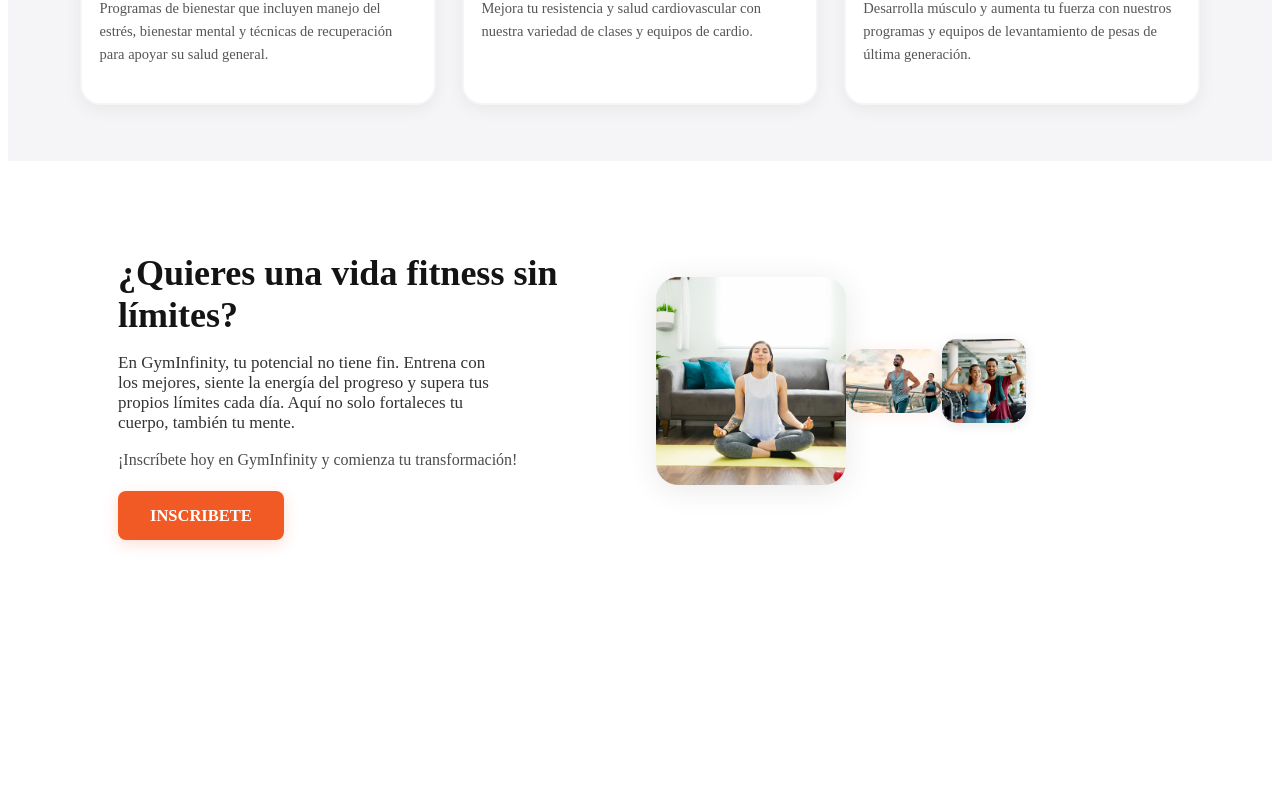
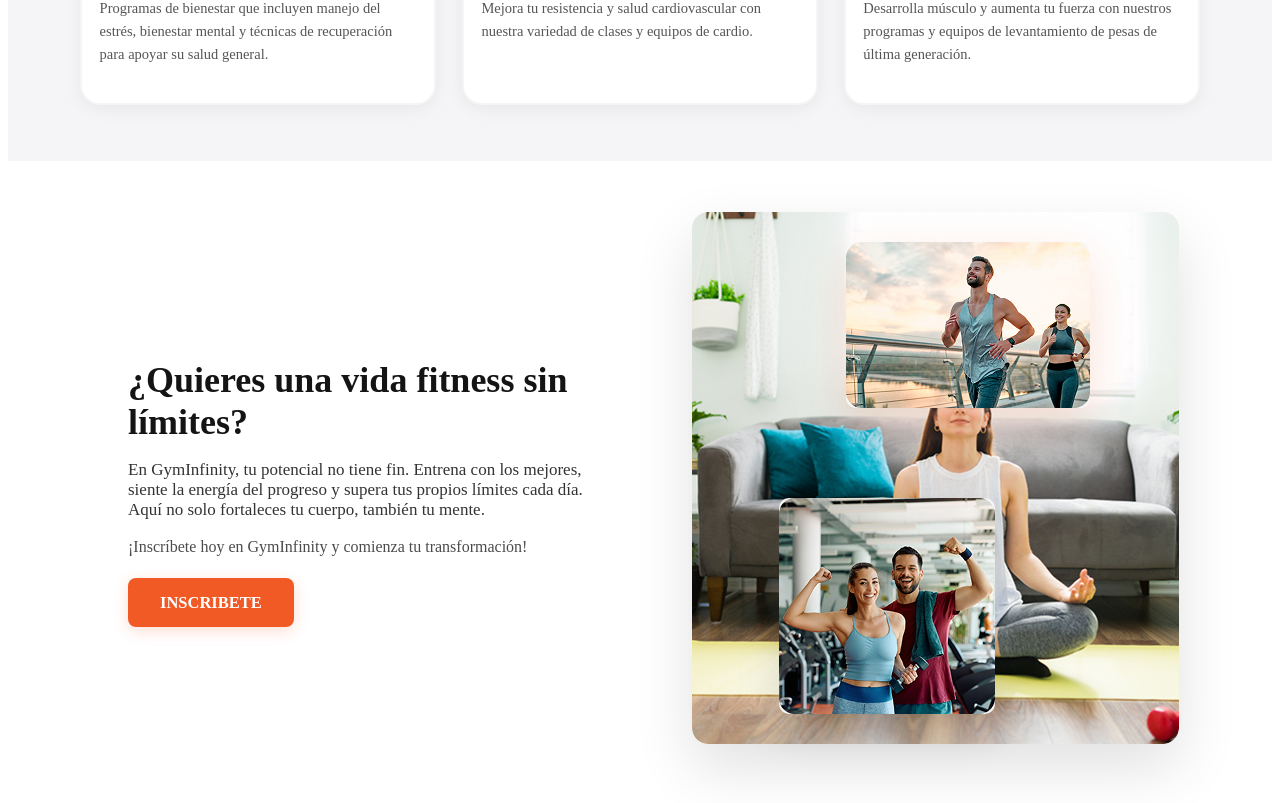
Before and after one commit to Vasibe/fromValidatorFront, a Next.js app: page / in a window 1280 px wide. Shown: the part 2377-3180 px from the top of the page. Before the commit the page ends 2986 px from the top, so only its background shows below. Built offline with nearby package versions, Linux system fonts and the light colour scheme.

Commit message:
Refactor en la section de fitness Section para dejar el layout de las imagenes

```diff
--- a/src/sections/HomePage/components/UnlimitedFitnessSection.tsx
+++ b/src/sections/HomePage/components/UnlimitedFitnessSection.tsx
@@ -2,7 +2,6 @@
 import React from "react";
 import Image from "next/image";
 import { motion } from "framer-motion";
-
 
 const imgYoga = "/YogaGym.png";
 const imgRunning = "/CorrerGym.png";
@@ -22,35 +21,43 @@ const UnlimitedFitnessSection = () => (
     }}
   >
     <div className="limitless-grid">
-      {/* Texto columna izquierda */}
+      {/* Columna izquierda: texto */}
       <div className="limitless-content">
-        <h2 style={{
+        <h2
+          style={{
             fontWeight: "bold",
             fontSize: "2.25rem",
             marginBottom: 12,
-          color: "#141414"
-        }}>
+            color: "#141414",
+          }}
+        >
           ¿Quieres una vida fitness sin límites?
         </h2>
-        <p style={{
+        <p
+          style={{
             fontSize: 17,
             color: "#222",
             marginBottom: 18,
             opacity: 0.92,
-          maxWidth: 380
-        }}>
-          En GymInfinity, tu potencial no tiene fin. Entrena con los mejores, siente la energía del progreso y supera tus propios límites cada día. Aquí no solo fortaleces tu cuerpo, también tu mente.
+            maxWidth: 480,
+          }}
+        >
+          En GymInfinity, tu potencial no tiene fin. Entrena con los mejores,
+          siente la energía del progreso y supera tus propios límites cada día.
+          Aquí no solo fortaleces tu cuerpo, también tu mente.
         </p>
-        <p style={{
+        <p
+          style={{
             fontSize: 16,
             color: "#222",
             opacity: 0.81,
-          marginBottom: 22
-        }}>
+            marginBottom: 22,
+          }}
+        >
           ¡Inscríbete hoy en GymInfinity y comienza tu transformación!
         </p>
         <a
-          href="/inscripcion"
+          href="/"
           style={{
             display: "inline-block",
             background: "#F15A24",
@@ -67,139 +74,198 @@ const UnlimitedFitnessSection = () => (
           INSCRIBETE
         </a>
       </div>
-      {/* Composición de imágenes lado derecho */}
-      <div className="limitless-images">
-        {/* Principal yoga */}
+
+      {/* Columna derecha: fila de imágenes */}
+      <div className="limitless-images-row" >
+        <div className="right-small-images">
+          {/* Abajo: Gym */}
           <motion.div
-          className="img-main"
-          initial={{ opacity: 0, scale: 0.94 }}
+            className="img-small"
+            initial={{ opacity: 0, x: 25 }}
+            animate={{ opacity: 1, x: 0 }}
+            whileHover={{ scale: 1.04 }}
+            transition={{ type: "spring", stiffness: 140, damping: 18, delay: 0.25 }}
+          >
+            <Image
+              src={imgGym}
+              alt="Fitness gym"
+              width={220}
+              height={140}
+              priority
+              style={{
+                borderRadius: "10px",
+                width: "100%",
+                height: "auto",
+                boxShadow: "0 18px 45px rgba(0,0,0,0.12)",
+                background: "#f6f6f6",
+                display: "block",
+              }}
+            />
+          </motion.div>
+        </div>
+
+
+        {/* Yoga: principal, más grande */}
+        <motion.div
+          className="img-yoga"
+          initial={{ opacity: 0, scale: 0.96 }}
           animate={{ opacity: 1, scale: 1 }}
-          whileHover={{ scale: 1.04 }}
+          whileHover={{ scale: 1.02 }}
           transition={{ type: "spring", stiffness: 140, damping: 18 }}
         >
           <Image
             src={imgYoga}
             alt="Yoga bienestar"
-            width={260}
-            height={290}
-            priority
-            style={{
-              borderRadius: "22px",
-              width: "100%",
-              height: "auto",
-              boxShadow: "0 4px 30px 0 rgba(44,44,44,0.10)",
-              background: "#f7f7f7",
-              display: "block"
-            }}
-          />
-        </motion.div>
-        {/* Running arriba derecha */}
-        <motion.div
-          className="img-top"
-          initial={{ opacity: 0, x: 50, y: -25 }}
-          animate={{ opacity: 1, x: 0, y: 0 }}
-          whileHover={{ scale: 1.05 }}
-          transition={{ type: "spring", stiffness: 140, damping: 18, delay: 0.3 }}
-        >
-          <Image
-            src={imgRunning}
-            alt="Running fitness"
-            width={130}
-            height={80}
+            width={420}
+            height={320}
             priority
             style={{
               borderRadius: "16px",
               width: "100%",
               height: "auto",
-              boxShadow: "0 2px 16px 0 rgba(241,90,36,0.10)",
-              background: "#f8f8f8",
-              display: "block"
+              boxShadow: "0 24px 60px rgba(0,0,0,0.12)",
+              background: "#f7f7f7",
+              display: "block",
             }}
           />
         </motion.div>
-        {/* Gym fuerza abajo izquierda */}
+        <div className="right-small-images">
+          {/* Arriba: Running */}
           <motion.div
-          className="img-bottom"
-          initial={{ opacity: 0, x: -45, y: 35 }}
-          animate={{ opacity: 1, x: 0, y: 0 }}
-          whileHover={{ scale: 1.07 }}
-          transition={{ type: "spring", stiffness: 140, damping: 18, delay: 0.35 }}
+            className="img-small"
+            initial={{ opacity: 0, x: 25 }}
+            animate={{ opacity: 1, x: 0 }}
+            whileHover={{ scale: 1.04 }}
+            transition={{ type: "spring", stiffness: 140, damping: 18, delay: 0.15 }}
           >
             <Image
-            src={imgGym}
-            alt="Fitness gym"
-            width={110}
-            height={60}
+              src={imgRunning}
+              alt="Running fitness"
+              width={220}
+              height={140}
               priority
               style={{
-              borderRadius: "15px",
+                borderRadius: "10px",
                 width: "100%",
                 height: "auto",
-              boxShadow: "0 2px 12px 0 rgba(44,44,44,0.10)",
-              background: "#f6f6f6",
-              display: "block"
+                boxShadow: "0 18px 45px rgba(241,90,36,0.18)",
+                background: "#f8f8f8",
+                display: "block",
               }}
             />
           </motion.div>
         </div>
       </div>
+    </div>
+
     <style jsx>{`
   .limitless-grid {
     display: grid;
     grid-template-columns: 1fr;
     gap: 2.5rem;
-        max-width: 1060px;
+    max-width: 1200px;
     width: 100%;
     align-items: center;
   }
+
   .limitless-content {
     margin-bottom: 3.2rem;
   }
-      .limitless-images {
-        position: relative;
-        min-height: 310px;
-        width: 370px;
-        height: 310px;
-        margin: 0 auto;
+
+  /* Contenedor fila: yoga grande + las dos pequeñas encima */
+  .limitless-images-row {
     display: flex;
     align-items: center;
     justify-content: center;
+    gap: 2.4rem;
+    position: relative; /* referencia para los absolutos */
   }
-      .img-main {
+
+  .img-yoga {
+    flex-shrink: 0;
+    width: 420px;
+  }
+
+  /* estilo base de las pequeñas */
+  .img-small {
+    width: 220px;
+  }
+
+  /* PRIMER right-small-images: gym (abajo izquierda) */
+  .limitless-images-row > .right-small-images:first-of-type {
     position: absolute;
-        left: 60px;
-        top: 35px;
-        width: 260px;
-        z-index: 2;
-      }
-      .img-top {
-        position: absolute;
-        right: 0px;
-        top: -6px;
-        width: 130px;
+    bottom: 30px;
+    left: 148px;
       z-index: 3;
   }
-      .img-bottom {
+
+  /* SEGUNDO right-small-images: running (arriba derecha) */
+  .limitless-images-row > .right-small-images:last-of-type {
     position: absolute;
-        left: 10px;
-        bottom: -6px;
-        width: 110px;
+    top: 30px;
+    right: 150px;
+    z-index: 3;
+  }
+
+  @media (min-width: 900px) {
+    .limitless-grid {
+      grid-template-columns: 1.1fr 1.2fr;
+      gap: 2rem;
+    }
+
+    .limitless-content {
+      margin-bottom: 0;
+      padding-left: 5.5rem;
+    }
+  }
+
+  @media (max-width: 900px) {
+    .limitless-images-row {
+      flex-direction: column;
+      gap: 1.5rem;
+    }
+
+    .img-yoga {
+      width: 320px;
        z-index: 1;
     }
-      @media (min-width: 900px) {
-        .limitless-grid {
-          grid-template-columns: 1fr 1fr;
-          gap: 2rem;
+
+    .img-small {
+      width: 150px;
     }
-        .limitless-content {
-          margin-bottom: 0;
-          padding-left: 0.5rem;
+
+    .limitless-images-row > .right-small-images:first-of-type {
+      bottom: -16px;
+      left: -24px;
     }
-        .limitless-images {
-          margin-left: 0;
+
+    .limitless-images-row > .right-small-images:last-of-type {
+      top: -16px;
+      right: -24px;
+    }
+  }
+
+  @media (max-width: 640px) {
+    .img-yoga {
+      width: 280px;
+    }
+
+    .img-small {
+      width: 190px;
+    }
+
+    .limitless-images-row > .right-small-images:first-of-type {
+      bottom: -14px;
+      left: -18px;
+    }
+
+    .limitless-images-row > .right-small-images:last-of-type {
+      top: -14px;
+      right: -18px;
     }
   }
 `}</style>
+
   </section>
 );
 
```
Lines whose indentation alone changed are shown as unchanged.
